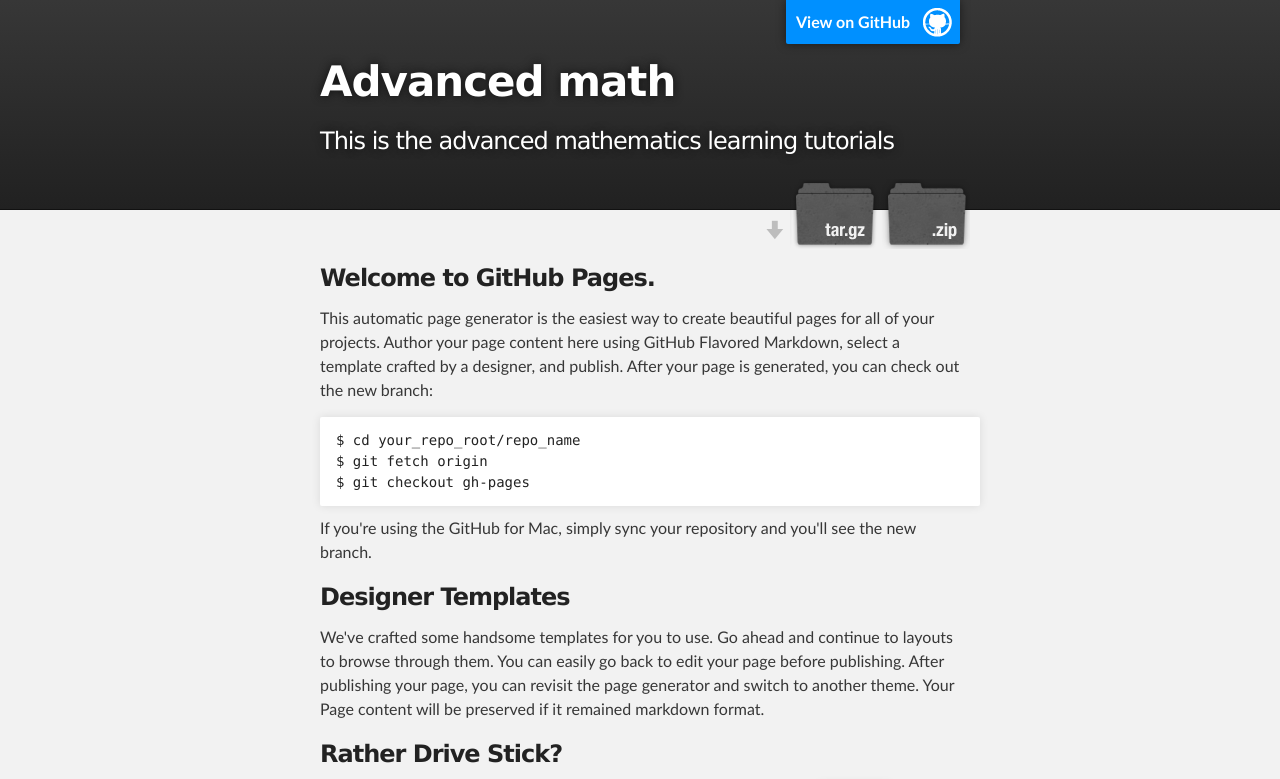
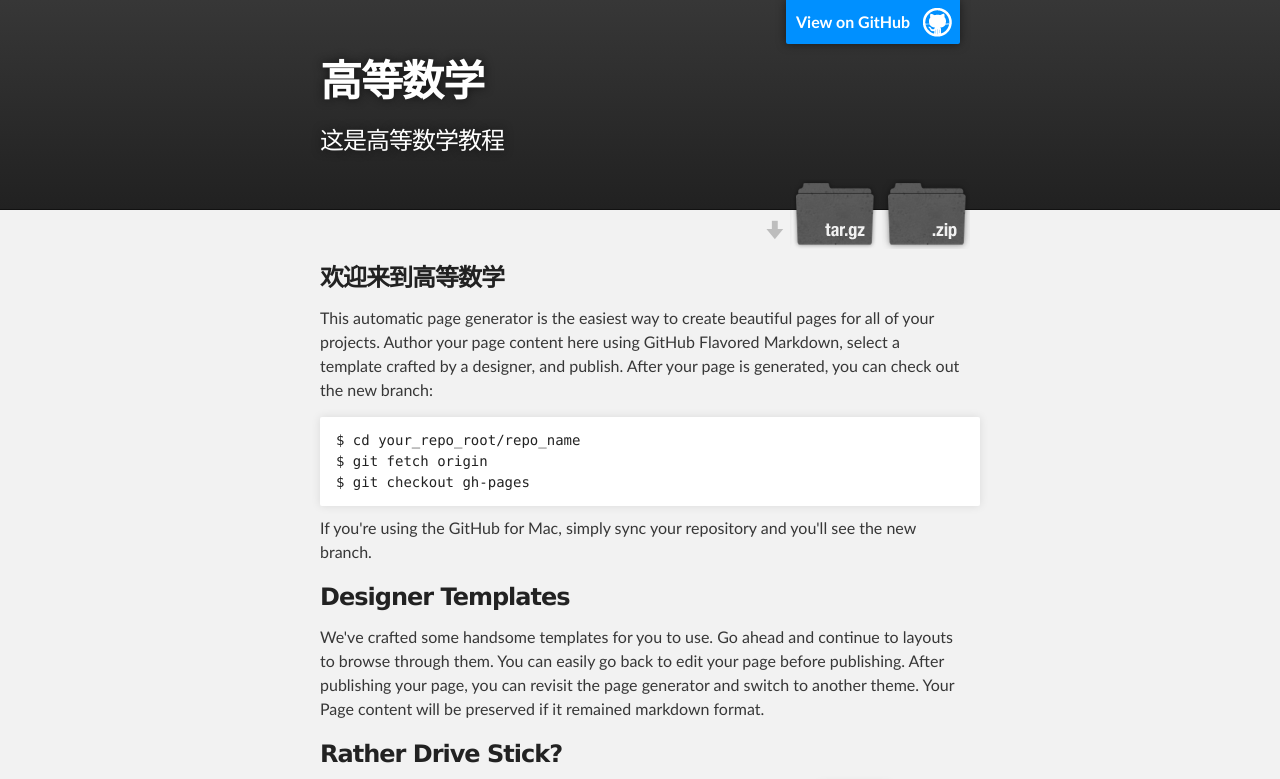
Before and after one commit to xiebaochun/advanced_math, a plain HTML site: page index.html in a window 1280 px wide. Shown: the top 779 px of the page. Drawn offline with Linux system fonts and the light colour scheme.

Commit message:
Update index.html

```diff
--- a/index.html
+++ b/index.html
@@ -8,7 +8,7 @@
 
     <link rel="stylesheet" type="text/css" media="screen" href="stylesheets/stylesheet.css">
 
-    <title>Advanced math</title>
+    <title>高等数学</title>
   </head>
 
   <body>
@@ -18,8 +18,8 @@
         <header class="inner">
           <a id="forkme_banner" href="https://github.com/xiebaochun/advanced_math">View on GitHub</a>
 
-          <h1 id="project_title">Advanced math</h1>
-          <h2 id="project_tagline">This is the advanced mathematics learning tutorials </h2>
+          <h1 id="project_title">高等数学</h1>
+          <h2 id="project_tagline">这是高等数学教程 </h2>
 
             <section id="downloads">
               <a class="zip_download_link" href="https://github.com/xiebaochun/advanced_math/zipball/master">Download this project as a .zip file</a>
@@ -32,7 +32,7 @@
     <div id="main_content_wrap" class="outer">
       <section id="main_content" class="inner">
         <h3>
-<a id="welcome-to-github-pages" class="anchor" href="#welcome-to-github-pages" aria-hidden="true"><span class="octicon octicon-link"></span></a>Welcome to GitHub Pages.</h3>
+<a id="welcome-to-github-pages" class="anchor" href="#welcome-to-github-pages" aria-hidden="true"><span class="octicon octicon-link"></span></a>欢迎来到高等数学</h3>
 
 <p>This automatic page generator is the easiest way to create beautiful pages for all of your projects. Author your page content here using GitHub Flavored Markdown, select a template crafted by a designer, and publish. After your page is generated, you can check out the new branch:</p>
 
```
